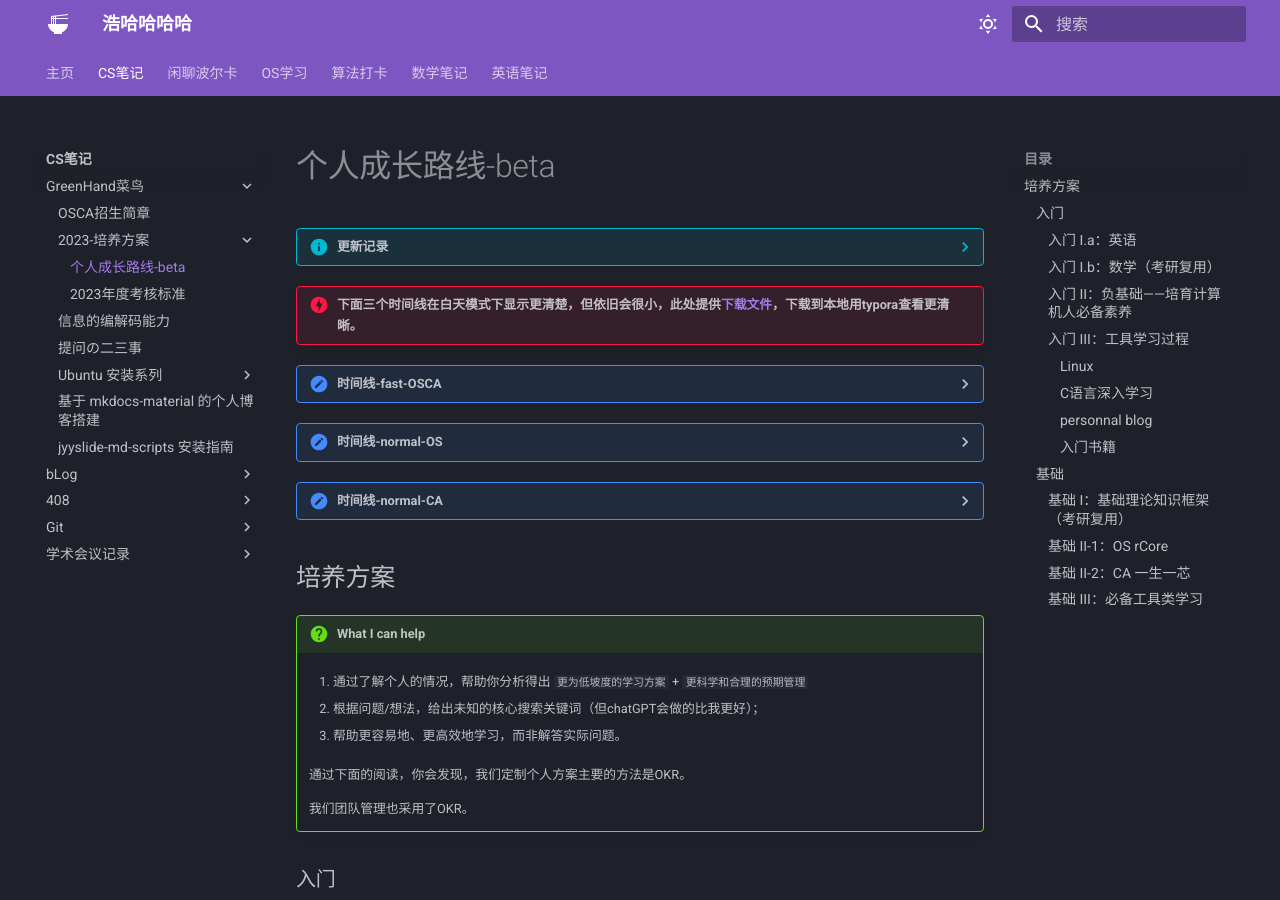
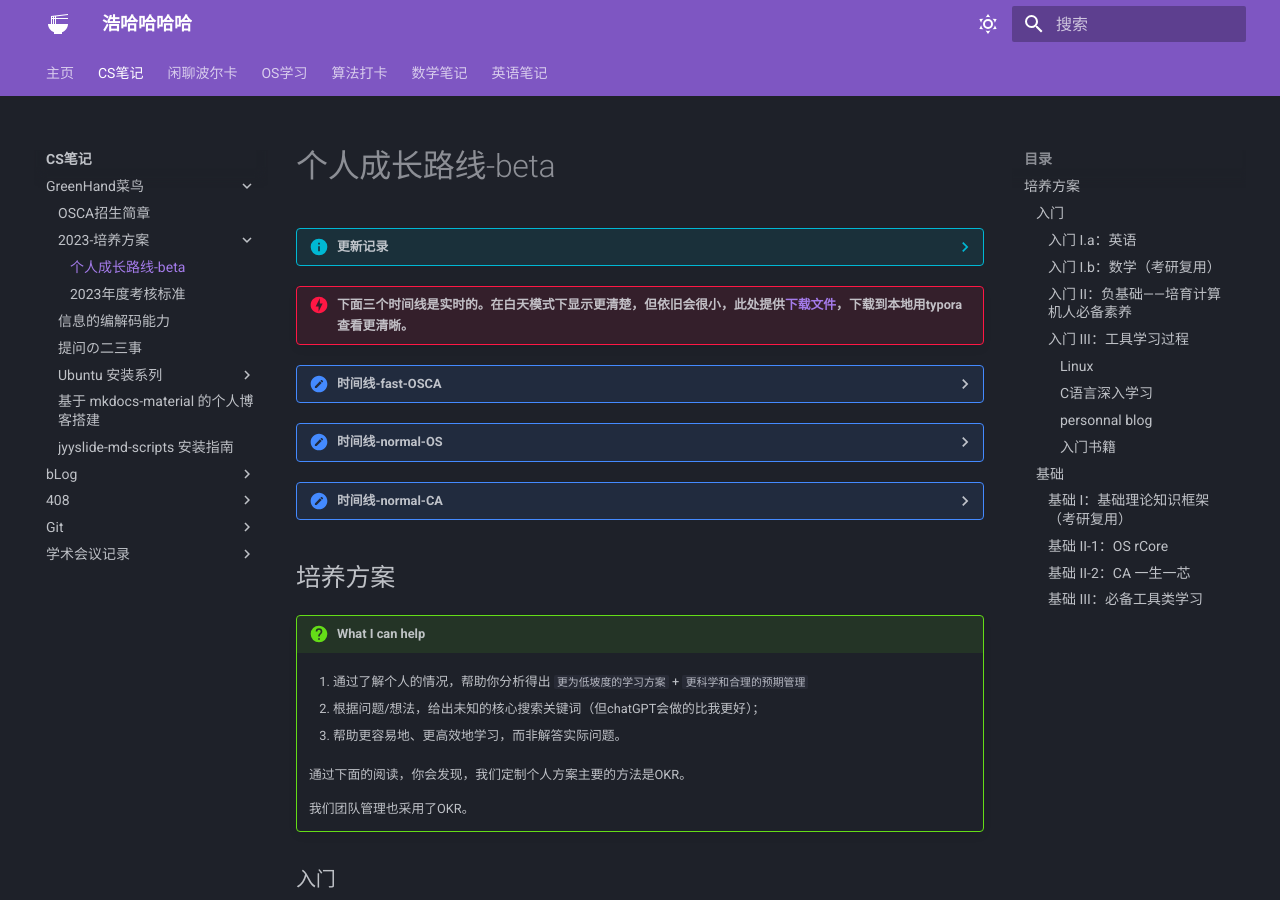
Before and after one commit to Haohahahaha/cs, an MkDocs documentation site: the page built from docs/greenhand/fertile/fertile.md, in a window 1280 px wide and 900 px high. Built offline with MkDocs 1.6.1 and Material for MkDocs 9.7.7, drawn with Linux system fonts in a browser that asks for light colours.

Commit message:
2023-12-19_14:59:02 update

```diff
--- a/docs/greenhand/fertile/fertile.md
+++ b/docs/greenhand/fertile/fertile.md
@@ -12,7 +12,7 @@
 
 	20230701更新：将数学和英语糅进总体的学习规划中，并加入“一生一芯”计划的学习（同时整合原有计划内路线）。
 
-!!! danger "下面三个时间线在白天模式下显示更清楚，但依旧会很小，此处提供[下载文件](https://github.com/Haohahahaha/cs/blob/master/docs/greenhand/fertile/route-time.md)，下载到本地用typora查看更清晰。"
+!!! danger "下面三个时间线是实时的。在白天模式下显示更清楚，但依旧会很小，此处提供[下载文件](https://github.com/Haohahahaha/cs/raw/master/docs/greenhand/fertile/route-time.md)，下载到本地用typora查看更清晰。"
 
 <details><summary>时间线-fast-OSCA</summary><p>
 
```
